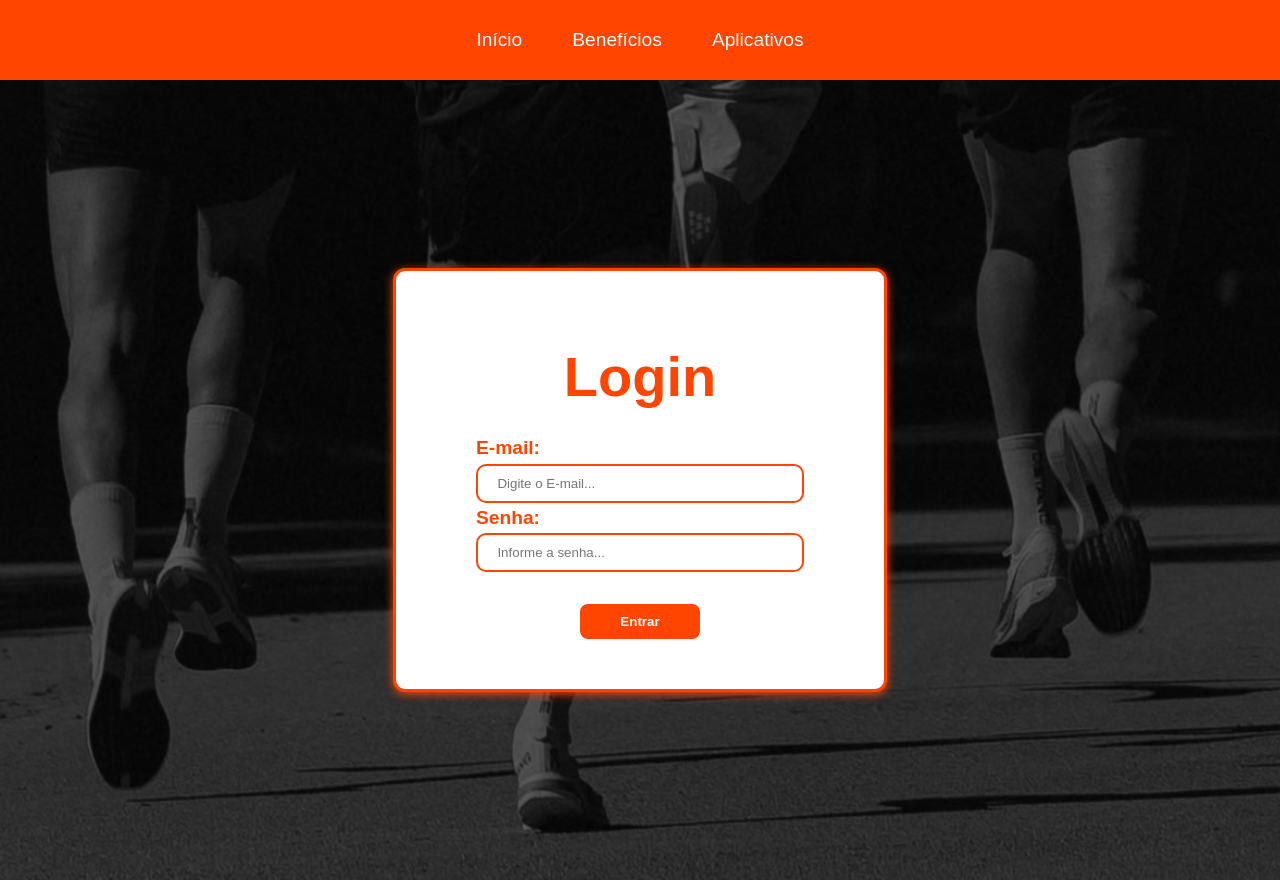
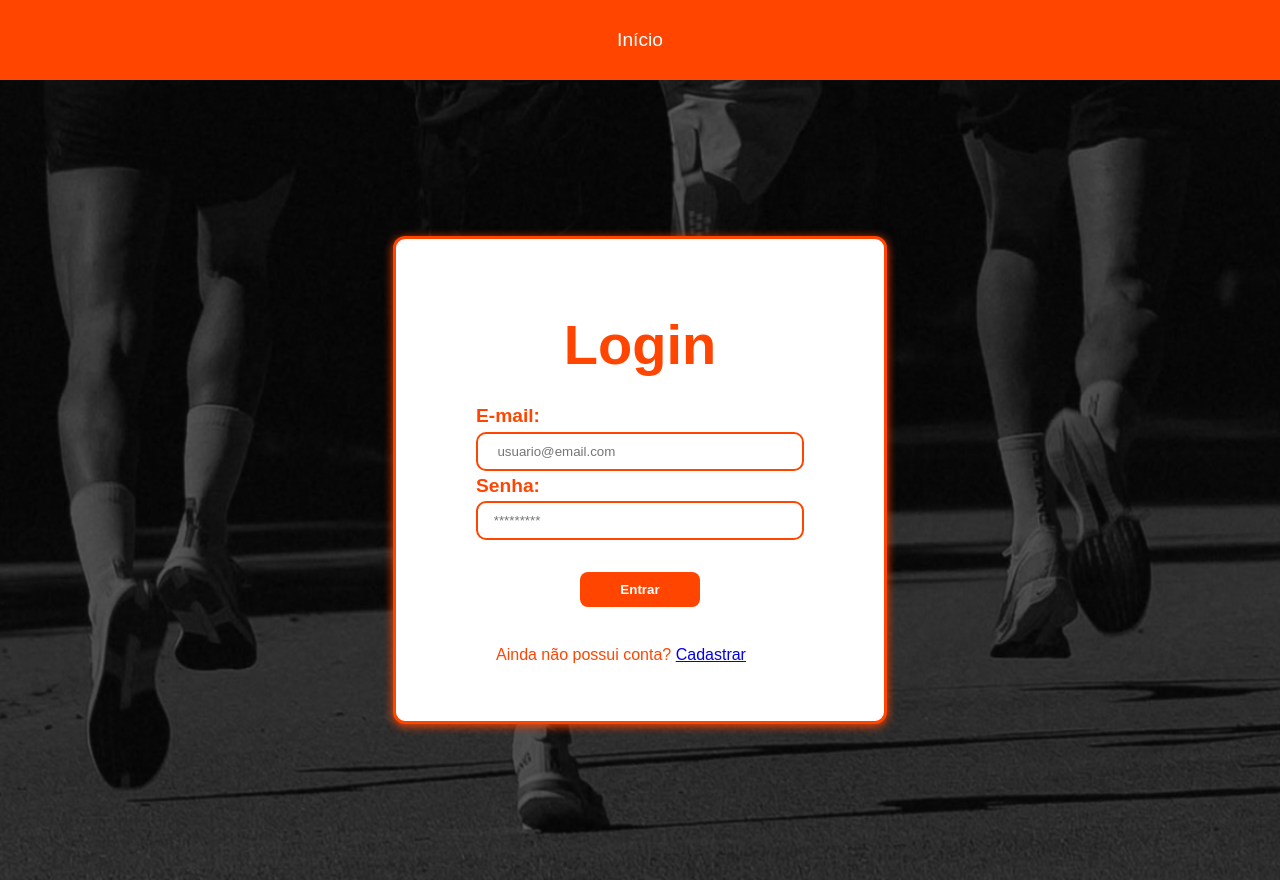
Before and after one commit to RafaelNaleto/PROJETO-PESSOAL, a plain HTML site: page PROJETO-CORRE/Site/logCad/login.html in a window 1280 px wide. Drawn offline with Linux system fonts and the light colour scheme.

Commit message:
Algumas aterações no front

```diff
--- a/PROJETO-CORRE/Site/logCad/login.html
+++ b/PROJETO-CORRE/Site/logCad/login.html
@@ -10,9 +10,8 @@
 </head>
 <body>
         <nav>
-            <a href="#inicio">Início</a>
-            <a href="#beneficio">Benefícios</a>
-            <a href="#aplicativo">Aplicativos</a>
+            <a href="../home/index.html">Início</a>
+
 
         </nav>
 
@@ -21,17 +20,17 @@
             <h1>Login</h1>
 
             <p>E-mail:</p>
-            <input type="email" id="ipt_email" placeholder="  Digite o E-mail...">
+            <input type="email" id="ipt_email" placeholder="  usuario@email.com">
 <br>
             <p>Senha:</p>
-            <input type="password" id="ipt_senha" placeholder="  Informe a senha...">
+            <input type="password" id="ipt_senha" placeholder=" ********* ">
             <br><br>
 
             <div class="tes">
                 <button onclick="entrar()">Entrar</button>
             </div>
-
-
+<br>
+            <span>Ainda não possui conta? <a href="../logCad/cadastro.html">Cadastrar</a></span>
         </div>
     </section>
 </body>
--- a/PROJETO-CORRE/Site/style.css
+++ b/PROJETO-CORRE/Site/style.css
@@ -11,10 +11,15 @@ body{
 
 nav{
     position: relative;
+
+    width: 100%;
+    height: 80px;
+
     display: flex;
     justify-content: center;
     align-items: center;
-    height: 80px;
+
+
     background-color: orangered;
 }
 
@@ -296,6 +301,7 @@ h3{
 
     background-size: cover;
     background-position: 60%;
+
 }
 
 .box{
@@ -335,6 +341,10 @@ h3{
     font-size: 1.2rem;
     line-height: 1.6;
     font-weight: bold;
+}
+.auth span{
+    text-align: center;
+    padding: 20px;
 }
 
 .auth button{
```
Also changed, not shown: PROJETO-CORRE/Site/logCad/cadastro.html (+1 -10 lines), PROJETO-CORRE/Site/home/index.html (renamed from PROJETO-CORRE/Site/home/home.html).
